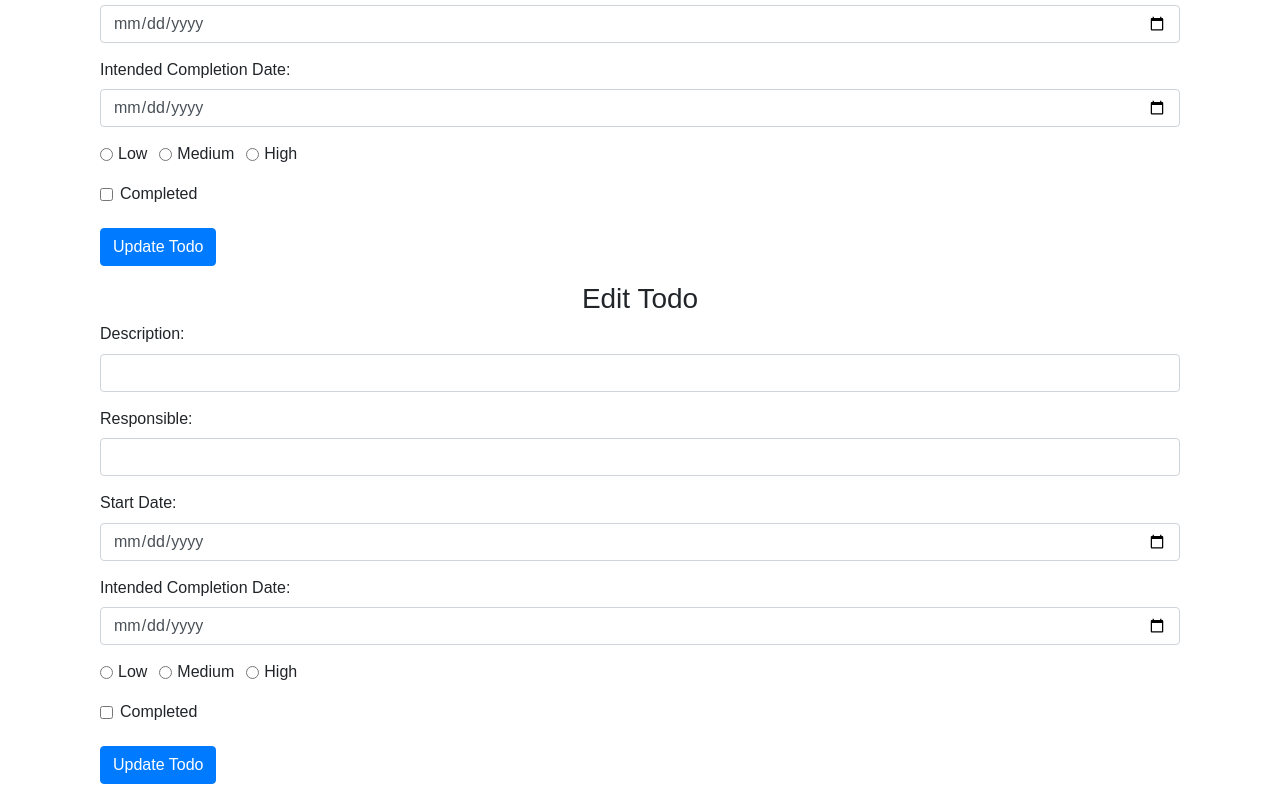
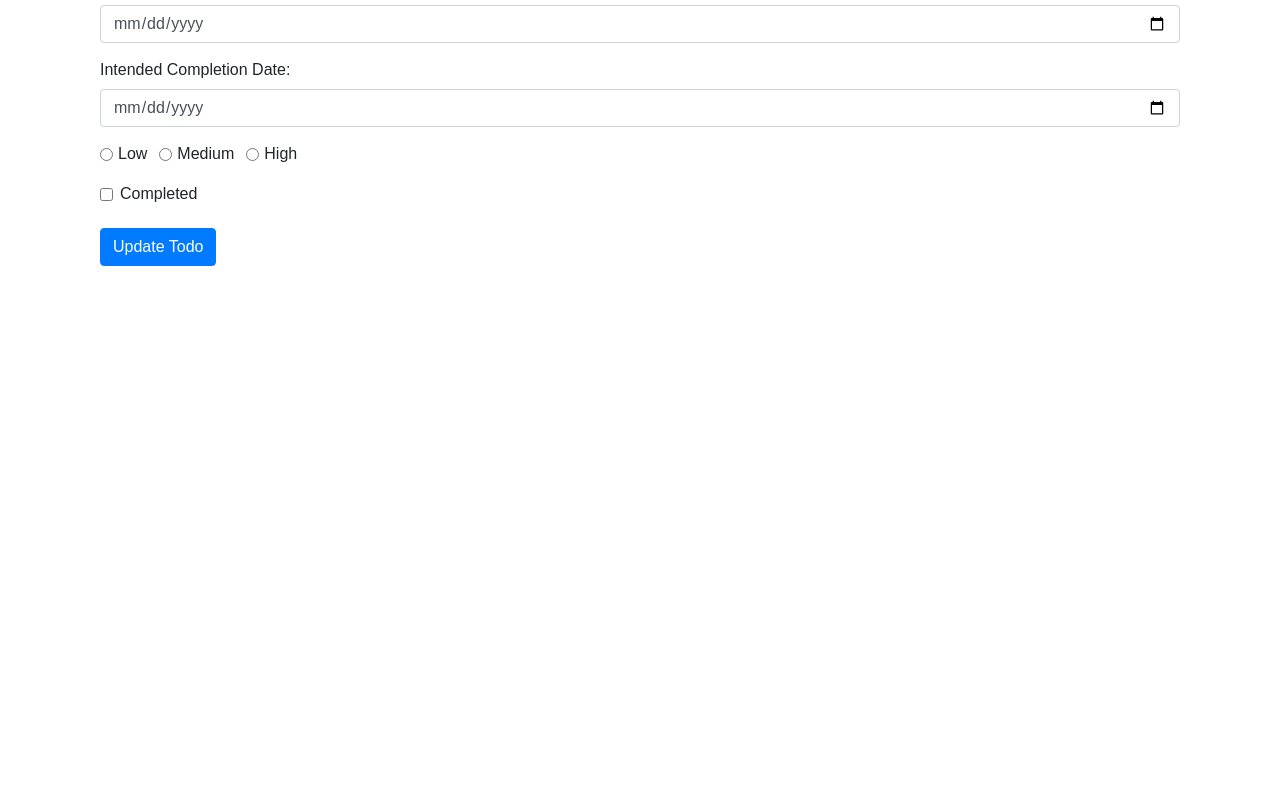
Before and after one commit to Mekarosi/pet-manager-todo2, a React (Create React App) app: page /edit/1 in a window 1280 px wide. Shown: the part 313-1113 px from the top of the page. After the commit the page ends 800 px from the top, so only its background shows below. Built offline with nearby package versions, Linux system fonts and the light colour scheme; no server answers.

Commit message:
Improve UI and install cors

```diff
--- a/package.json
+++ b/package.json
@@ -2,6 +2,7 @@
   "name": "client",
   "version": "0.1.0",
   "private": true,
+  "proxy": "http://localhost:4040",
   "dependencies": {
     "@fortawesome/fontawesome-svg-core": "^1.2.28",
     "@fortawesome/free-solid-svg-icons": "^5.13.0",
--- a/src/App.css
+++ b/src/App.css
@@ -13,3 +13,7 @@ a {
   color: #333;
   text-decoration: none;
 }
+
+.completed {
+  text-decoration: line-through;
+}
--- a/src/components/DeleteTodo.js
+++ b/src/components/DeleteTodo.js
@@ -15,7 +15,7 @@ class DeleteTodo extends Component {
 
   componentDidMount() {
     axios
-      .get('http://localhost:4000/api/todos/' + this.props.match.params.id)
+      .get('http://localhost:4040/api/todos/' + this.props.match.params.id)
       .then((response) => {
         this.setState({
           todo_description: response.data.todo_description,
@@ -65,7 +65,7 @@ class DeleteTodo extends Component {
     console.log(obj);
     axios
       .delete(
-        'http://localhost:4000/api/todos/delete/' + this.props.match.params.id,
+        'http://localhost:4040/api/todos/delete/' + this.props.match.params.id,
         obj
       )
       .then((res) => console.log(res.data));
--- a/src/components/EditTodo.js
+++ b/src/components/EditTodo.js
@@ -17,7 +17,7 @@ class EditTodo extends Component {
 
   componentDidMount() {
     axios
-      .get('http://localhost:4000/api/todos/' + this.props.match.params.id)
+      .get('http://localhost:4040/api/todos/' + this.props.match.params.id)
       .then((response) => {
         this.setState({
           todo_description: response.data.todo_description,
@@ -82,7 +82,7 @@ class EditTodo extends Component {
     console.log(obj);
     axios
       .post(
-        'http://localhost:4000/api/todos/update/' + this.props.match.params.id,
+        'http://localhost:4040/api/todos/update/' + this.props.match.params.id,
         obj
       )
       .then((res) => console.log(res.data));
@@ -192,107 +192,6 @@ class EditTodo extends Component {
               className='btn btn-primary'
             />
           </div>
-        </form>{' '}
-        <h3 align='center'>Edit Todo</h3>
-        <form onSubmit={this.onSubmit}>
-          <div className='form-group'>
-            <label>Description:</label>
-            <input
-              type='text'
-              className='form-control'
-              value={this.state.todo_description}
-              onChange={this.onChangeTodoDescription}
-            />
-          </div>
-          <div className='form-group'>
-            <label>Responsible:</label>
-            <input
-              type='text'
-              className='form-control'
-              value={this.state.todo_responsible}
-              onChange={this.onChangeTodoResponsible}
-            />
-          </div>
-          <div className='form-group'>
-            <label>Start Date:</label>
-            <input
-              type='date'
-              className='form-control'
-              value={this.state.todo_startdate}
-              onChange={this.onChangeTodoStartDate}
-            />
-          </div>
-          <div className='form-group'>
-            <label>Intended Completion Date: </label>
-            <input
-              type='date'
-              className='form-control'
-              value={this.state.todo_completeddate}
-              onChange={this.onChangeTodoCompleteDate}
-            />
-          </div>
-          <div className='form-group'>
-            <div className='form-check form-check-inline'>
-              <input
-                className='form-check-input'
-                type='radio'
-                name='priorityOptions'
-                id='priorityLow'
-                value='Low'
-                checked={this.state.todo_priority === 'Low'}
-                onChange={this.onChangeTodoPriority}
-              />
-              <label className='form-check-label'>Low</label>
-            </div>
-            <div className='form-check form-check-inline'>
-              <input
-                className='form-check-input'
-                type='radio'
-                name='priorityOptions'
-                id='priorityMedium'
-                value='Medium'
-                checked={this.state.todo_priority === 'Medium'}
-                onChange={this.onChangeTodoPriority}
-              />
-              <label className='form-check-label'>Medium</label>
-            </div>
-            <div className='form-check form-check-inline'>
-              <input
-                className='form-check-input'
-                type='radio'
-                name='priorityOptions'
-                id='priorityHigh'
-                value='High'
-                checked={this.state.todo_priority === 'High'}
-                onChange={this.onChangeTodoPriority}
-              />
-              <label className='form-check-label'>High</label>
-            </div>
-          </div>
-          <div className='form-check'>
-            <input
-              className='form-check-input'
-              id='completedCheckbox'
-              type='checkbox'
-              name='completedCheckbox'
-              onChange={this.onChangeTodoCompleted}
-              checked={this.state.todo_completed}
-              value={this.state.todo_completed}
-            />
-            <label className='form-check-label' htmlFor='completedCheckbox'>
-              Completed
-            </label>
-          </div>
-
-          <br />
-
-          <div className='form-group'>
-            <input
-              type='submit'
-              value='Update Todo'
-              className='btn btn-primary'
-            />
-          </div>
         </form>
       </div>
     );
--- a/src/components/TodoList.js
+++ b/src/components/TodoList.js
@@ -42,13 +42,13 @@ class TodoList extends Component {
       .then((response) => {
         this.setState({ todos: response.data });
       })
-      .catch(function (error) {
+      .catch((error) => {
         console.log(error);
       });
   }
 
   todoList() {
-    return this.state.todos.map(function (currentTodo, i) {
+    return this.state.todos.map((currentTodo, i) => {
       return <Todo todo={currentTodo} key={i} />;
     });
   }
```
